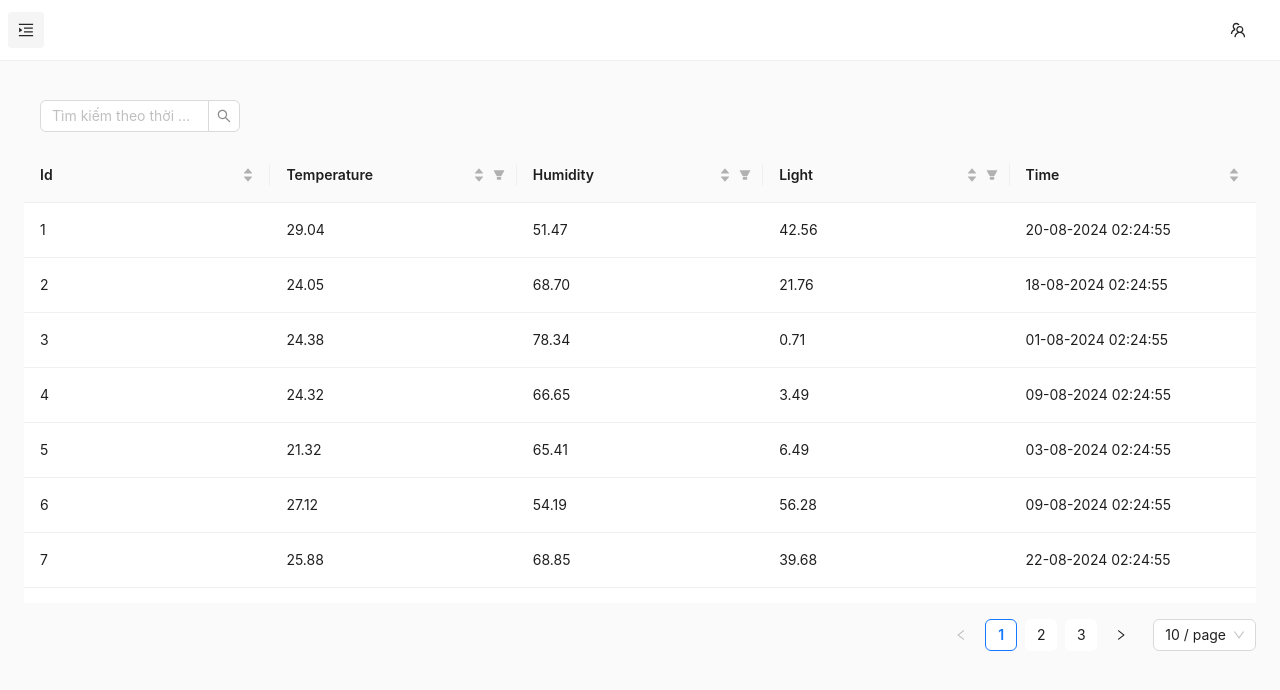
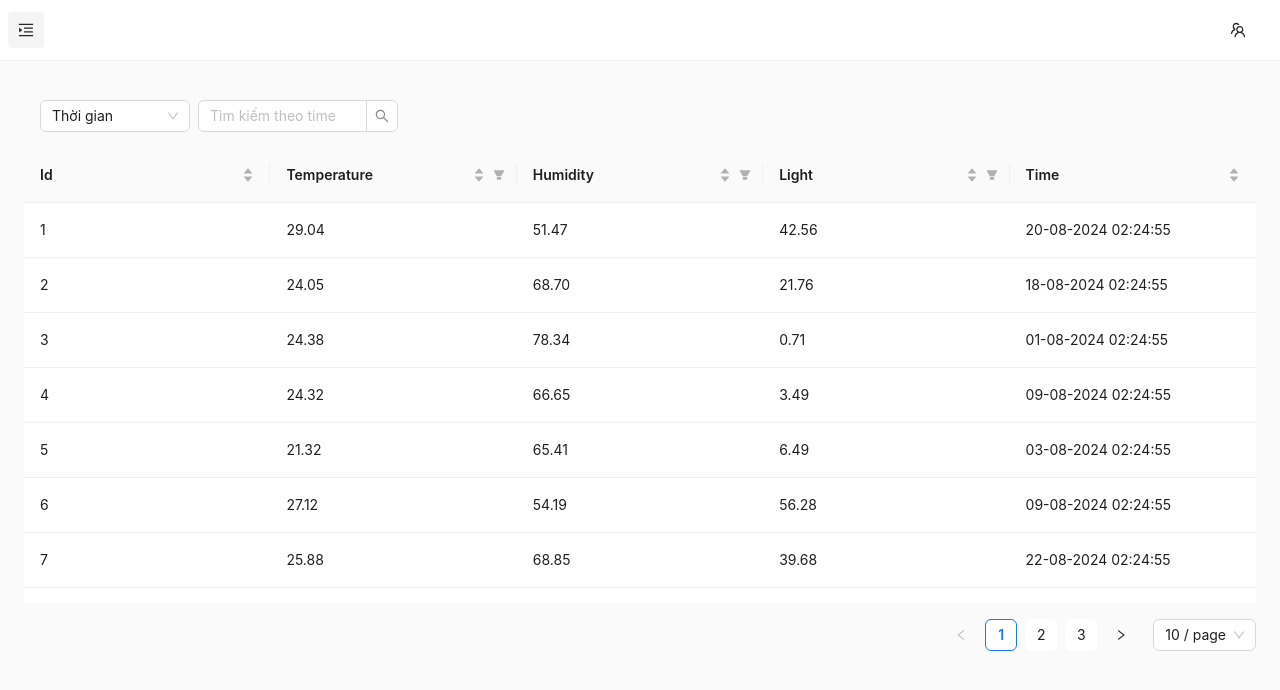
Before and after one commit to to-ten-hoang/IOT_FE, a React (Vite) app: page /free/dataSensors in a window 1280 px wide. Shown: the top 690 px of the page. Built offline with nearby package versions, Linux system fonts and the light colour scheme; grey boxes are pictures that could not be loaded.

Commit message:
fix search

```diff
--- a/src/pages/component-overview/dataSensors/components/TableSensors.jsx
+++ b/src/pages/component-overview/dataSensors/components/TableSensors.jsx
@@ -1,8 +1,9 @@
 import React, { useState } from 'react';
-import { Table, Input } from 'antd';
+import { Table, Input, Select } from 'antd';
 import fakeData from './fakeData';  // Import dữ liệu giả từ file fakeData.js
 
 const { Search } = Input;
+const { Option } = Select;
 
 const columns = [
   {
@@ -64,6 +65,7 @@ const columns = [
 
 const TableSensors = () => {
   const [data, setData] = useState(fakeData);  // Sử dụng dữ liệu giả đã tạo
+  const [searchField, setSearchField] = useState('time');  // Trường tìm kiếm mặc định là 'time'
   const [tableParams, setTableParams] = useState({
     pagination: {
       current: 1,
@@ -109,9 +111,18 @@ const TableSensors = () => {
   };
 
   const onSearch = (value) => {
-    const filteredData = fakeData.filter(item =>
-      item.time.includes(value)
-    );
+    const filteredData = fakeData.filter(item => {
+      if (searchField === 'time') {
+        return item.time.includes(value);
+      } else if (searchField === 'temperature') {
+        return item.temperature.toString().includes(value);
+      } else if (searchField === 'humidity') {
+        return item.humidity.toString().includes(value);
+      } else if (searchField === 'light') {
+        return item.light.toString().includes(value);
+      }
+      return false;
+    });
     setData(filteredData);
     setTableParams({
       ...tableParams,
@@ -122,11 +133,25 @@ const TableSensors = () => {
     });
   };
 
+  const handleFieldChange = (value) => {
+    setSearchField(value);
+  };
+
   return (
     <div className='dataSensors'>
       <div className='search'>
+        <Select
+          defaultValue="time"
+          style={{ width: 150, marginRight: 8 }}
+          onChange={handleFieldChange}
+        >
+          <Option value="time">Thời gian</Option>
+          <Option value="temperature">Nhiệt độ</Option>
+          <Option value="humidity">Độ ẩm</Option>
+          <Option value="light">Ánh sáng</Option>
+        </Select>
         <Search
-          placeholder="Tìm kiếm theo thời gian"
+          placeholder={`Tìm kiếm theo ${searchField}`}
           onSearch={onSearch}
           style={{
             width: 200,
--- a/src/pages/component-overview/profiles/index.jsx
+++ b/src/pages/component-overview/profiles/index.jsx
@@ -30,7 +30,7 @@ function Profiles() {
       studentId: "B21DCCN319",
       avatarUrl: "https://scontent.fsgn14-1.fna.fbcdn.net/v/t39.30808-6/383389461_1030759194612783_7210132979547887269_n.jpg?stp=cp6_dst-jpg_s720x720&_nc_cat=104&ccb=1-7&_nc_sid=833d8c&_nc_eui2=AeEB9cnuAMEmHfZ7bCgN87rSvndslI9rG-S-d2yUj2sb5HWdXDhmrXBumSBRTv0w1W1-udH2K8VgtrJJ8H7FzWgP&_nc_ohc=9ru2FWqPnKkQ7kNvgFxnTcB&_nc_ht=scontent.fsgn14-1.fna&oh=00_AYDPSTKZPw9zvqqEAzog4M0vh4a_WugceQwQMo2uiO9BVg&oe=66D1D1AA",
       coverUrl: "https://gcs.tripi.vn/public-tripi/tripi-feed/img/473615Pmt/image-200-anh-hoang-hon-dep-buon-co-don-lang-man-cuc-chill-167642975045324.jpg",
-      githubUrl: "hainguyencntt1@gmail.com",
+      githubUrl: "https://github.com/HaiNguyen1910CN  ",
     },
   ];
 
```
